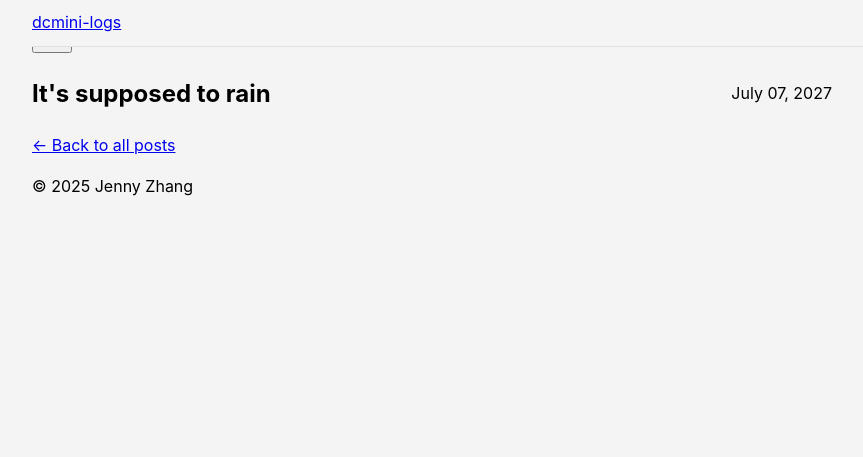
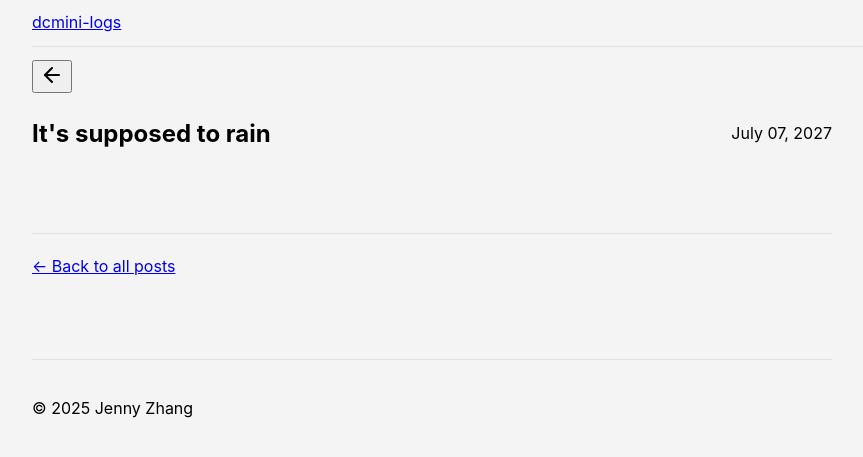
Before and after one commit to cowjuh/dcmini-logs, a Jekyll site: the page built from _posts/2027-07-07-It's supposed to rain.md, in a window 1280 px wide. Shown: the top 457 px of the page, without its empty margins (208-1071 px from the left). Built offline with Jekyll 4.4.1, drawn with Linux system fonts in a browser that asks for light colours.

Commit message:
Fix home padding

```diff
--- a/assets/css/style.css
+++ b/assets/css/style.css
@@ -6,7 +6,7 @@ body {
     background-color: #f4f4f4;
     max-width: 800px;
     margin: 0 auto;
-    padding: 20px;
+    padding: 60px 20px 20px 20px;
 }
 
 nav {
@@ -38,3 +38,52 @@ nav {
     justify-content: space-between;
     align-items: center;
 }
+
+footer {
+    border-top: 1px solid #e0e0e0;
+    margin-top: 60px;
+    padding-top: 20px;
+    padding-bottom: 20px;
+}
+
+.footer-content {
+    display: flex;
+    justify-content: space-between;
+    align-items: center;
+    flex-wrap: wrap;
+    gap: 20px;
+}
+
+.social-links {
+    display: flex;
+    gap: 20px;
+}
+
+.social-links a {
+    color: #666;
+    text-decoration: none;
+    font-weight: 500;
+    transition: color 0.2s ease;
+}
+
+.social-links a:hover {
+    color: #333;
+}
+
+.copyright {
+    color: #666;
+    margin: 0;
+    font-size: 0.9em;
+}
+
+@media (max-width: 600px) {
+    .footer-content {
+        flex-direction: column;
+        text-align: center;
+        gap: 15px;
+    }
+
+    .social-links {
+        gap: 15px;
+    }
+}
```
